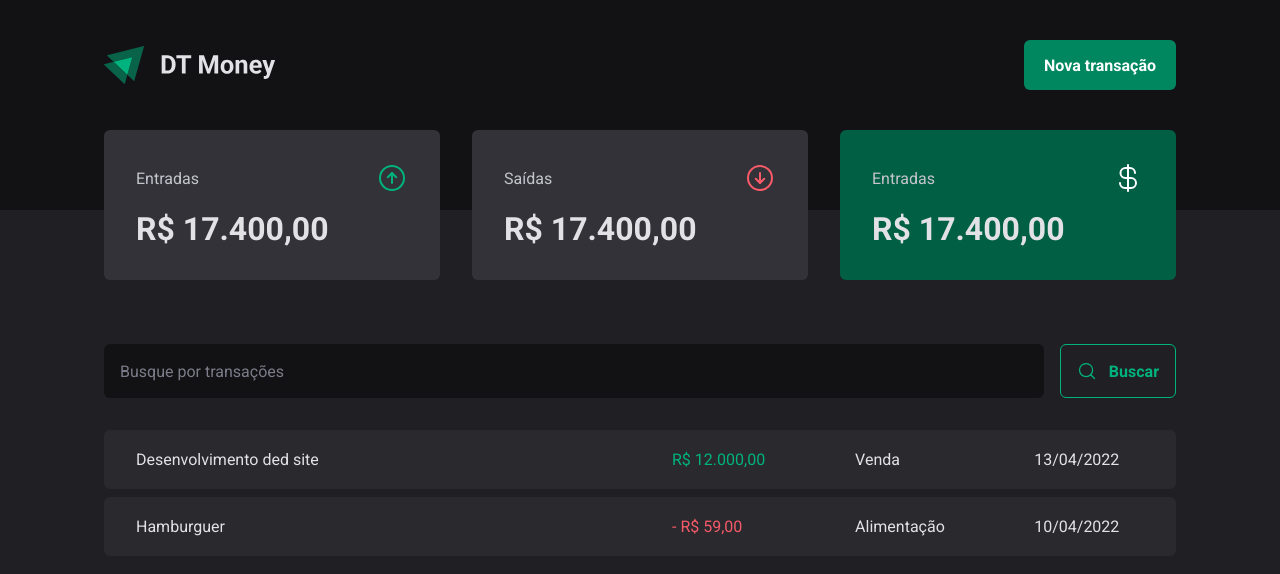
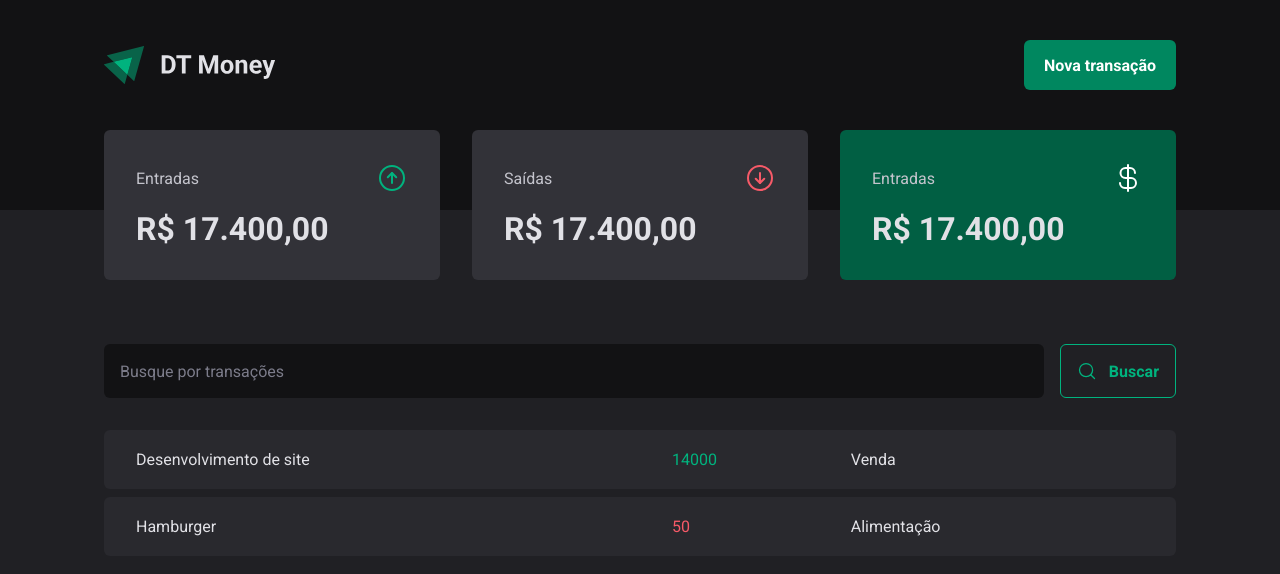
Before and after one commit to chrisviana/dt-money, a React (Vite) app: page / in a window 1280 px wide. Shown: the top 574 px of the page. Built offline with nearby package versions, Linux system fonts and the light colour scheme; data requests are answered from the project's data file.

Commit message:
Realizando requisição HTPP

```diff
--- a/src/pages/Transctions/index.tsx
+++ b/src/pages/Transctions/index.tsx
@@ -1,9 +1,36 @@
+import { useEffect, useState } from "react";
 import { Header } from "../../components/Header";
 import { Summary } from "../../components/Summary";
 import { SearchForm } from "./components/SearchForm";
-import { PriceHighlight, TransctionsContainer, TransctionsTable } from "./styles";
+import {
+  PriceHighlight,
+  TransctionsContainer,
+  TransctionsTable,
+} from "./styles";
+
+interface Transaction {
+  id: number;
+  description: string;
+  type: "income" | "outcome";
+  price: number;
+  category: string;
+  createAt: string;
+}
 
 export function Trasctions() {
+  const [transctions, setTransactions] = useState<Transaction[]>([]);
+
+  async function loadTransactions() {
+    const response = await fetch("http://localhost:3000/transactions");
+    const data = await response.json();
+
+    setTransactions(data);
+  }
+
+  useEffect(() => {
+    loadTransactions();
+  }, []);
+
   return (
     <div>
       <Header />
@@ -12,30 +39,23 @@
         <SearchForm />
         <TransctionsTable>
           <tbody>
-                        <tr>
-                            <td width="50%">Desenvolvimento ded site</td>
+            {transctions.map((transaction) => {
+              return (
+                <tr key={transaction.id}>
+                  <td width="50%">{transaction.description}</td>
                   <td>
-                                <PriceHighlight variant="income">
-                                    R$ 12.000,00
+                    <PriceHighlight variant={transaction.type}>
+                      {transaction.price}
                     </PriceHighlight>
                   </td>
-                            <td>Venda</td>
-                            <td>13/04/2022</td>
+                  <td>{transaction.category}</td>
+                  <td>{transaction.createAt}</td>
                 </tr>
-                        <tr>
-                            <td width="50%">Hamburguer</td>
-                            <td>
-                                <PriceHighlight variant="outcome">
-                                    - R$ 59,00
-                                </PriceHighlight>
-                            </td>
-                            <td>Alimentação</td>
-                            <td>10/04/2022</td>
-                        </tr>
+              );
+            })}
           </tbody>
         </TransctionsTable>
       </TransctionsContainer>
-
     </div>
-    )
+  );
 }
```
Lines whose indentation alone changed are shown as unchanged.
